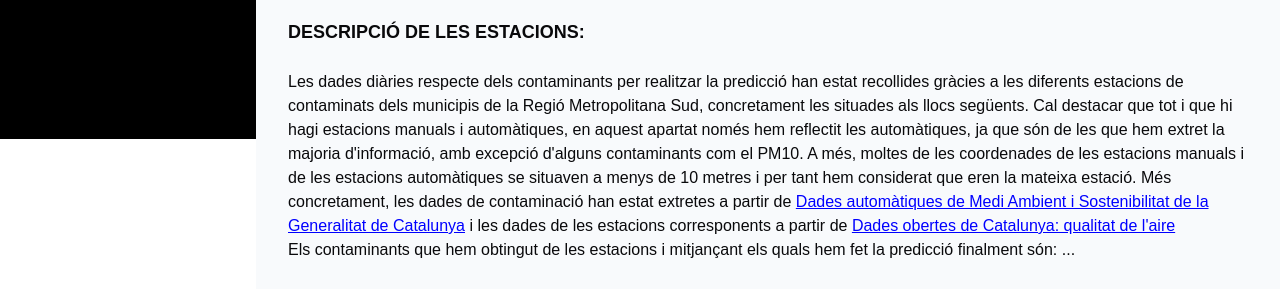
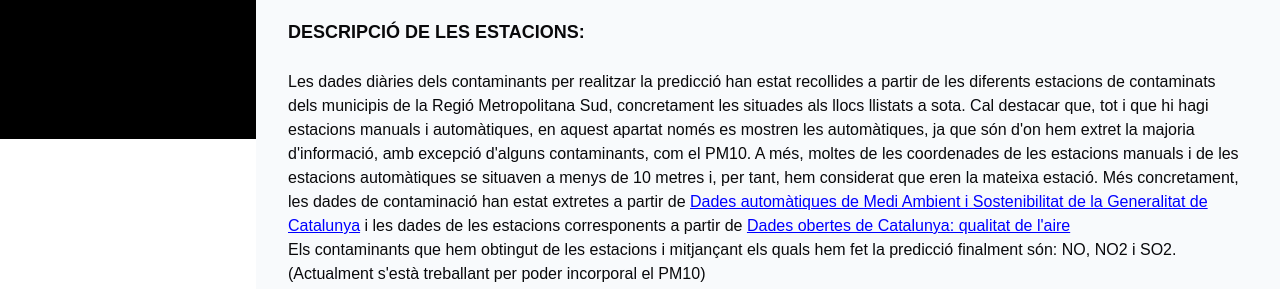
Before and after one commit to examba-tech/dashboard, a Next.js app: page /estacions_contaminacio in a window 1280 px wide. Shown: the part 661-950 px from the top of the page. Built offline with nearby package versions, Linux system fonts and the light colour scheme; a web font is replaced by a local one.

Commit message:
mejora de UI de estaciones contaminantes

```diff
--- a/package.json
+++ b/package.json
@@ -11,6 +11,9 @@
   "dependencies": {
     "@emotion/react": "^11.11.4",
     "@emotion/styled": "^11.11.0",
+    "@fortawesome/fontawesome-svg-core": "^6.5.2",
+    "@fortawesome/free-solid-svg-icons": "^6.5.2",
+    "@fortawesome/react-fontawesome": "^0.2.0",
     "@mui/icons-material": "^5.15.14",
     "@mui/material": "^5.15.13",
     "@mui/x-date-pickers": "^6.19.7",
--- a/src/app/estacions_contaminacio/page.tsx
+++ b/src/app/estacions_contaminacio/page.tsx
@@ -1,6 +1,9 @@
 "use client"
 import React, { useState } from 'react';
 import MyMapa from '../../components/mapas/MyMapa_cont';
+import { FontAwesomeIcon } from '@fortawesome/react-fontawesome';
+import { faChevronDown, faChevronUp } from '@fortawesome/free-solid-svg-icons';
+
 
 
 const HomePage = () => {
@@ -107,14 +110,14 @@ const HomePage = () => {
       <br />
       <h1><strong style={{ fontWeight: 'bold' , fontSize: '18px'}}>DESCRIPCIÓ DE LES ESTACIONS:</strong></h1>
       <br />
-      <p>Les dades diàries respecte dels contaminants per realitzar la predicció han estat
-        recollides gràcies a les diferents estacions de contaminats dels municipis de
-        la Regió Metropolitana Sud, concretament les situades als llocs següents. Cal
-        destacar que tot i que hi hagi estacions manuals i automàtiques, en aquest apartat
-        només hem reflectit les automàtiques, ja que són de les que hem extret la majoria
-        d&apos;informació, amb excepció d&apos;alguns contaminants com el PM10. A més, moltes de les
+      <p>Les dades diàries dels contaminants per realitzar la predicció han estat
+        recollides a partir de les diferents estacions de contaminats dels municipis de
+        la Regió Metropolitana Sud, concretament les situades als llocs llistats a sota. Cal
+        destacar que, tot i que hi hagi estacions manuals i automàtiques, en aquest apartat
+        només es mostren les automàtiques, ja que són d&apos;on hem extret la majoria
+        d&apos;informació, amb excepció d&apos;alguns contaminants, com el PM10. A més, moltes de les
         coordenades de les estacions manuals i de les estacions automàtiques se situaven a menys
-        de 10 metres i per tant hem considerat que eren la mateixa estació. Més concretament,
+        de 10 metres i, per tant, hem considerat que eren la mateixa estació. Més concretament,
         les dades de contaminació han estat extretes a partir de <a href="https://mediambient.gencat.cat/ca/05_ambits_dactuacio/atmosfera/qualitat_de_laire/vols-saber-que-respires/descarrega-de-dades/descarrega-dades-automatiques/"
         target="_blank" rel="noopener noreferrer" style={{ color: 'blue' , textDecoration: 'underline'}}>Dades automàtiques de Medi Ambient
         i Sostenibilitat de la Generalitat de Catalunya</a> i les dades de les estacions corresponents
@@ -123,7 +126,7 @@ const HomePage = () => {
       </p>
 
       <p>Els contaminants que hem obtingut de les estacions i mitjançant els quals hem fet la
-        predicció finalment són: ...</p>
+        predicció finalment són: NO, NO2 i SO2. (Actualment s'està treballant per poder incorporal el PM10)</p>
 
       <br />
       <ul style={{ listStyleType: 'disc',marginLeft: '50px' }}>
@@ -131,11 +134,16 @@ const HomePage = () => {
           <li key={index}>
             <span onClick={() => toggleExpansion(index)}>
               <strong style={{ fontWeight: 'bold' }}>{estacion.nombre}</strong>
+              {estacionesExpandidas.includes(index) ? (
+                <FontAwesomeIcon icon={faChevronUp} style={{ marginLeft: '5px' }} />
+              ) : (
+                <FontAwesomeIcon icon={faChevronDown} style={{ marginLeft: '5px' }} />
+              )}
             </span>
             {estacionesExpandidas.includes(index) && (
               <div style={{ marginLeft: '20px' }}>
-              <p>{estacion.info}</p>
-            </div>
+                <p>{estacion.info}</p>
+              </div>
             )}
           </li>
         ))}
```
Also changed, not shown: 2 other files (tests, documents, lock files or other folders).
